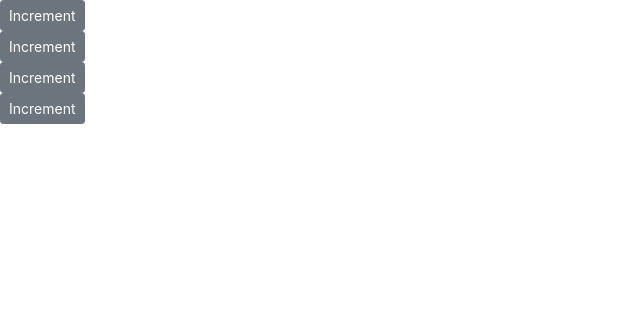
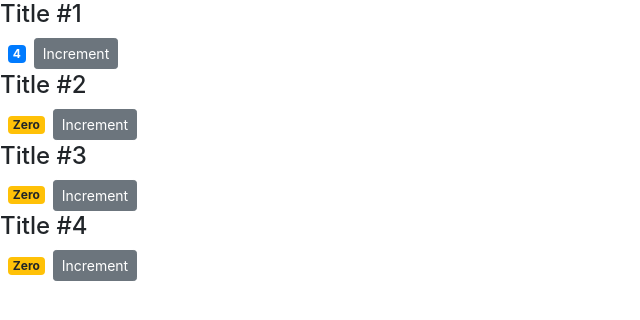
Before and after one commit to Anuradha2018/ShoppingCartUsingReact, a React (Create React App) app in the folder shopping-cart-app/: page / in a window 1280 px wide. Shown: the top 320 px of the page, without its empty margins (0-640 px from the left). Built offline with nearby package versions, Linux system fonts and the light colour scheme.

Commit message:
Use of props

```diff
--- a/shopping-cart-app/src/components/counter.jsx
+++ b/shopping-cart-app/src/components/counter.jsx
@@ -20,7 +20,7 @@ class Counter extends Component {
     // console.log("increment clicked", this);
     // below method is telling react that this state is going to change, react will schedule a call to the render method, this is an asynchronous call.
     console.log(product);
-    this.setState({ value: this.state.count + 1 });
+    this.setState({ value: this.state.value + 1 });
   };
 
   render() {
@@ -28,12 +28,13 @@ class Counter extends Component {
     // below in line 31, value and selected will be the property of the prop object
     //key will not be part of that because key are used to uniquely identify elements
     // console.log("props", this.props);
-    let classes = this.getBadgeClasses();
+
     return (
       <div>
-        <span className={classes}>{this.formatCount()}</span>
+        {this.props.children}
+        <span className={this.getBadgeClasses()}>{this.formatCount()}</span>
         <button
-          onClick={() => this.handleIncrement({ id: 1 })}
+          onClick={() => this.handleIncrement}
           className="btn btn-secondary btn-sm"
         >
           Increment
@@ -43,7 +44,7 @@ class Counter extends Component {
   }
   getBadgeClasses() {
     let classes = "badge m-2 badge-";
-    classes += this.state.count === 0 ? "warning" : "primary";
+    classes += this.state.value === 0 ? "warning" : "primary";
     return classes;
   }
 
@@ -51,8 +52,8 @@ class Counter extends Component {
     //Object destructuring
     // Old: return this.state.count === 0 ? "Zero" : this.state.count;
     //New: after destructuring
-    const { count } = this.state;
-    return count === 0 ? "Zero" : count;
+    const { value } = this.state;
+    return value === 0 ? "Zero" : value;
   }
 }
 
--- a/shopping-cart-app/src/components/counters.jsx
+++ b/shopping-cart-app/src/components/counters.jsx
@@ -25,7 +25,9 @@ class Counters extends Component {
     return (
       <div>
         {this.state.counters.map(counter => (
-          <Counter key={counter.id} value={counter.value} />
+          <Counter key={counter.id} value={counter.value}>
+            <h4>Title #{counter.id}</h4>
+          </Counter>
         ))}
       </div>
     );
```
